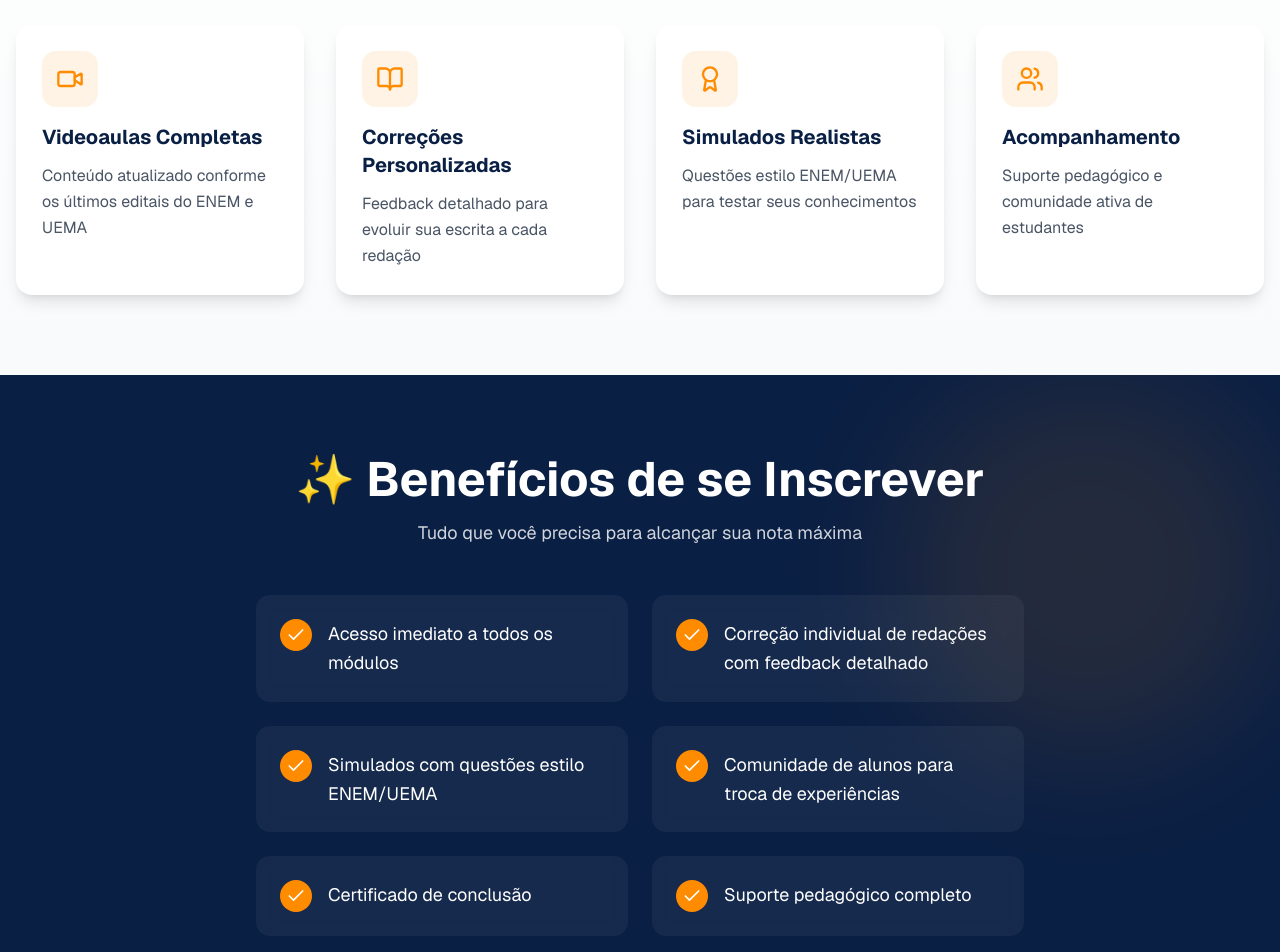
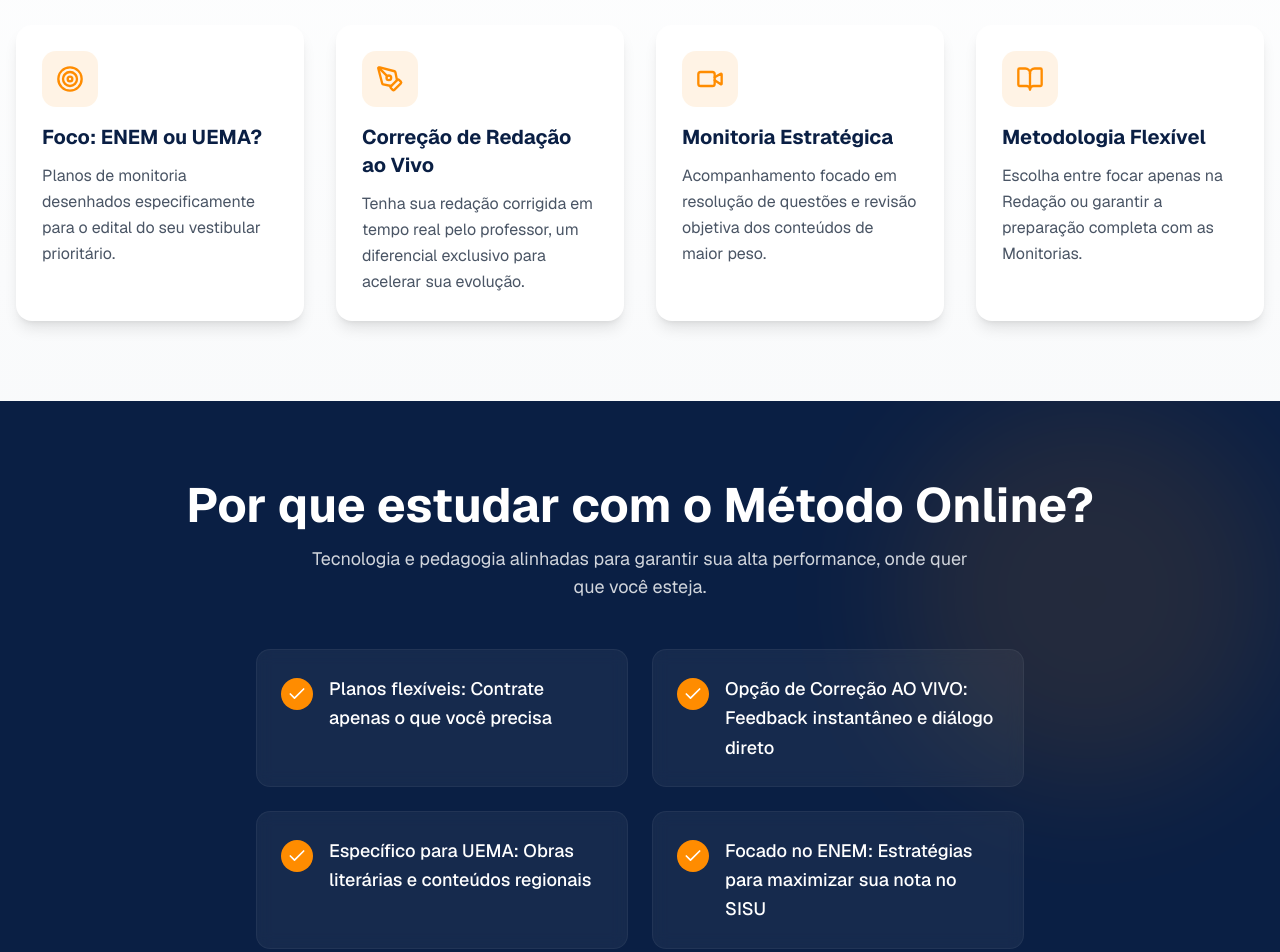
Before and after one commit to Mikael-Morais/compra_curso, a Next.js app in the folder frontend/: page / in a window 1280 px wide. Shown: the part 2720-3672 px from the top of the page. Built offline with nearby package versions, Linux system fonts and the light colour scheme.

Commit message:
reescrevendo pagina de apresentacao e beneficios + logo do curso icon

```diff
--- a/frontend/app/layout.tsx
+++ b/frontend/app/layout.tsx
@@ -11,23 +11,23 @@ export const metadata: Metadata = {
   title: "Método - Curso ENEM/UEMA | Redação Nota Máxima",
   description:
     "Prepare-se para o ENEM e UEMA com o curso que transforma sua redação em nota máxima. Correções personalizadas, aulas ao vivo e suporte completo.",
-  generator: "mikadev angelodev",
+  generator: "mikaeldev angelodev",
   icons: {
     icon: [
       {
-        url: "/image/logo-metodo.png",
+        url: "/images/logo-metodo.png",
         media: "(prefers-color-scheme: light)",
       },
       {
-        url: "/image/logo-metodo.png",
+        url: "/images/logo-metodo.png",
         media: "(prefers-color-scheme: dark)",
       },
       {
-        url: "/image/logo-metodo.png",
+        url: "/images/logo-metodo.png",
         type: "image/svg+xml",
       },
     ],
-    apple: "/image/logo-metodo.png",
+    apple: "/images/logo-metodo.png",
   },
 }
 
--- a/frontend/components/benefits-section.tsx
+++ b/frontend/components/benefits-section.tsx
@@ -1,12 +1,12 @@
 import { Check } from "lucide-react"
 
 const benefits = [
-  "Acesso imediato a todos os módulos",
-  "Correção individual de redações com feedback detalhado",
-  "Simulados com questões estilo ENEM/UEMA",
-  "Comunidade de alunos para troca de experiências",
-  "Certificado de conclusão",
-  "Suporte pedagógico completo",
+  "Planos flexíveis: Contrate apenas o que você precisa",
+  "Opção de Correção AO VIVO: Feedback instantâneo e diálogo direto",
+  "Específico para UEMA: Obras literárias e conteúdos regionais",
+  "Focado no ENEM: Estratégias para maximizar sua nota no SISU",
+  "Plataforma intuitiva para envio de redações e dúvidas",
+  "Economia inteligente: Combos de Monitoria + Redação com desconto",
 ]
 
 export function BenefitsSection() {
@@ -16,9 +16,11 @@ export function BenefitsSection() {
       <div className="absolute top-0 right-0 w-96 h-96 bg-(--orange) rounded-full blur-3xl opacity-10" />
 
       <div className="container mx-auto px-4 relative z-10">
-        <h2 className="text-3xl md:text-5xl font-bold text-center mb-4">✨ Benefícios de se Inscrever</h2>
+        <h2 className="text-3xl md:text-5xl font-bold text-center mb-4">
+          Por que estudar com o Método Online?
+        </h2>
         <p className="text-center text-gray-300 mb-12 text-lg max-w-2xl mx-auto">
-          Tudo que você precisa para alcançar sua nota máxima
+          Tecnologia e pedagogia alinhadas para garantir sua alta performance, onde quer que você esteja.
         </p>
 
         <div className="max-w-3xl mx-auto">
@@ -26,12 +28,12 @@ export function BenefitsSection() {
             {benefits.map((benefit, index) => (
               <div
                 key={index}
-                className="flex items-start gap-4 bg-white/5 backdrop-blur-sm p-6 rounded-xl hover:bg-white/10 transition-colors"
+                className="flex items-start gap-4 bg-white/5 backdrop-blur-sm p-6 rounded-xl hover:bg-white/10 transition-colors border border-white/5 hover:border-(--orange)/30"
               >
-                <div className="shrink-0 w-8 h-8 bg-(--orange) rounded-full flex items-center justify-center">
+                <div className="shrink-0 w-8 h-8 bg-(--orange) rounded-full flex items-center justify-center mt-1">
                   <Check className="w-5 h-5 text-white" />
                 </div>
-                <p className="text-lg leading-relaxed">{benefit}</p>
+                <p className="text-lg leading-relaxed font-medium">{benefit}</p>
               </div>
             ))}
           </div>
--- a/frontend/components/presentation-section.tsx
+++ b/frontend/components/presentation-section.tsx
@@ -1,25 +1,25 @@
-import { BookOpen, Video, Award, Users } from "lucide-react"
+import { BookOpen, Video, PenTool, Target } from "lucide-react"
 
 const features = [
   {
+    icon: Target,
+    title: "Foco: ENEM ou UEMA?",
+    description: "Planos de monitoria desenhados especificamente para o edital do seu vestibular prioritário.",
+  },
+  {
+    icon: PenTool,
+    title: "Correção de Redação ao Vivo",
+    description: "Tenha sua redação corrigida em tempo real pelo professor, um diferencial exclusivo para acelerar sua evolução.",
+  },
+  {
     icon: Video,
-    title: "Videoaulas Completas",
-    description: "Conteúdo atualizado conforme os últimos editais do ENEM e UEMA",
+    title: "Monitoria Estratégica",
+    description: "Acompanhamento focado em resolução de questões e revisão objetiva dos conteúdos de maior peso.",
   },
   {
     icon: BookOpen,
-    title: "Correções Personalizadas",
-    description: "Feedback detalhado para evoluir sua escrita a cada redação",
-  },
-  {
-    icon: Award,
-    title: "Simulados Realistas",
-    description: "Questões estilo ENEM/UEMA para testar seus conhecimentos",
-  },
-  {
-    icon: Users,
-    title: "Acompanhamento",
-    description: "Suporte pedagógico e comunidade ativa de estudantes",
+    title: "Metodologia Flexível",
+    description: "Escolha entre focar apenas na Redação ou garantir a preparação completa com as Monitorias.",
   },
 ]
 
@@ -29,11 +29,11 @@ export function PresentationSection() {
       <div className="container mx-auto px-4">
         <div className="max-w-3xl mx-auto text-center mb-16">
           <h2 className="text-3xl md:text-5xl font-bold mb-6 text-(--navy)">
-            O Curso Mais Completo para sua Aprovação
+            O Método Definitivo para sua Aprovação Online
           </h2>
           <p className="text-xl text-gray-600 leading-relaxed">
-            Metodologia prática com videoaulas, exercícios personalizados e acompanhamento individual. Tudo que você
-            precisa para dominar a redação do ENEM e UEMA.
+            Seja para o ENEM ou para o PAES UEMA, nossa plataforma oferece a estrutura exata
+            que você precisa: da correção detalhada à monitoria especializada.
           </p>
         </div>
 
```
